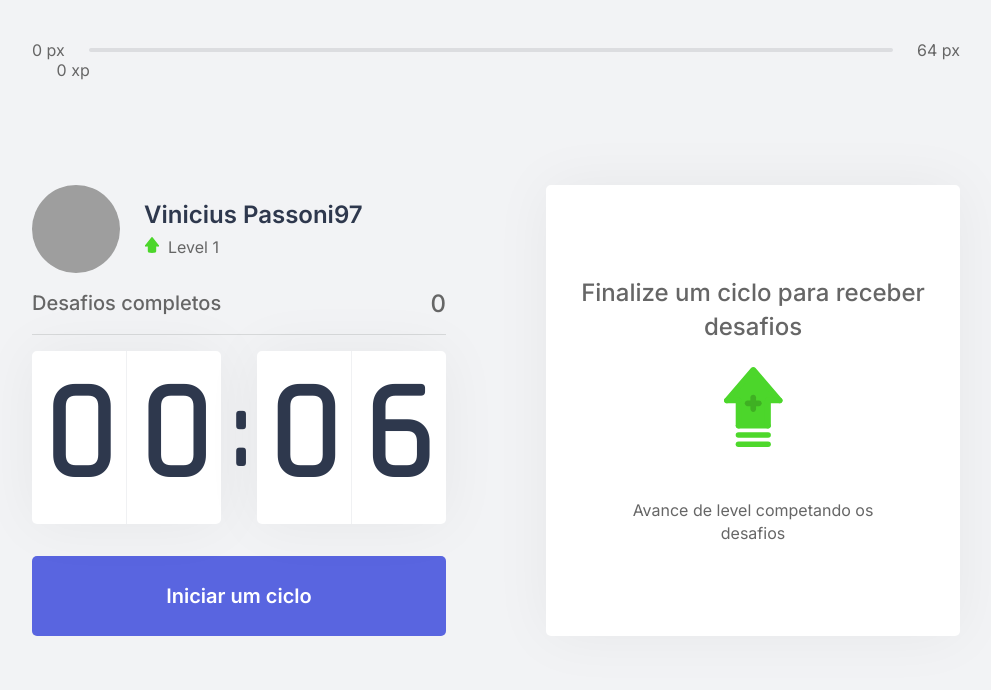
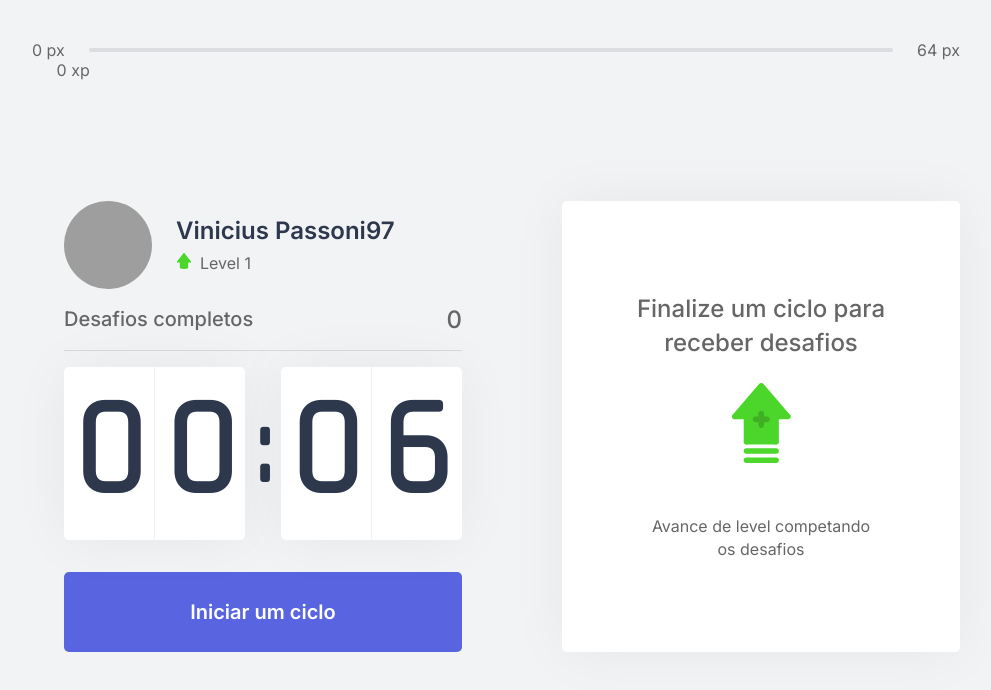
Before and after one commit to ViniciusPassoni97/Moveit, a Next.js app: page / in a window 1280 px wide. Shown: the top 690 px of the page, without its empty margins (144-1135 px from the left). Built offline with nearby package versions, Linux system fonts and the light colour scheme; grey boxes are pictures that could not be loaded.

Commit message:
Estilos em src/pages/Home

```diff
--- a/src/styles/pages/Home.module.css
+++ b/src/styles/pages/Home.module.css
@@ -11,6 +11,7 @@
 .container section {
     flex: 1;
 
+    padding:2rem 0 0 2rem;
     display: grid;
     grid-template-columns: 1fr 1fr;
     gap:6.25rem;
```
